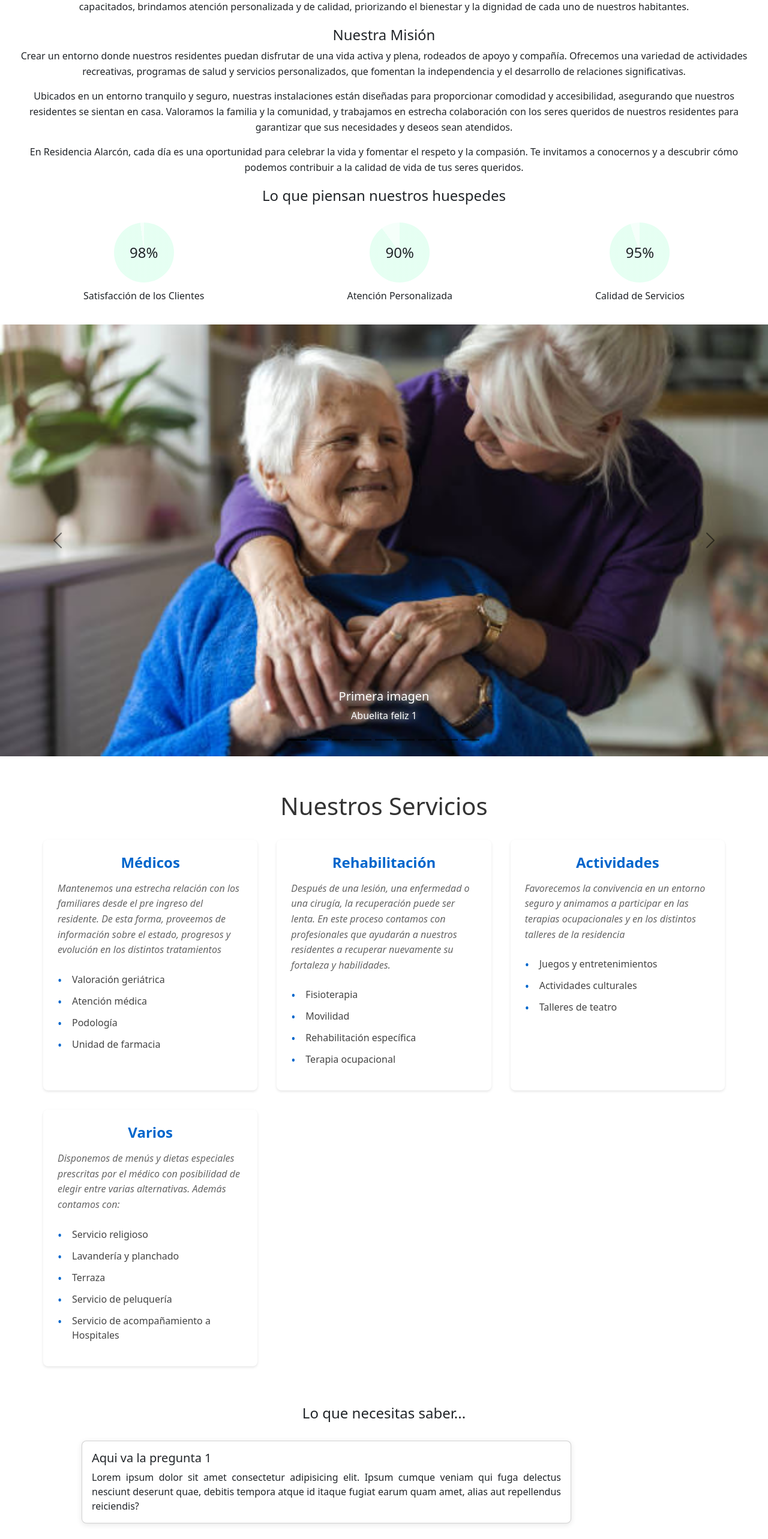
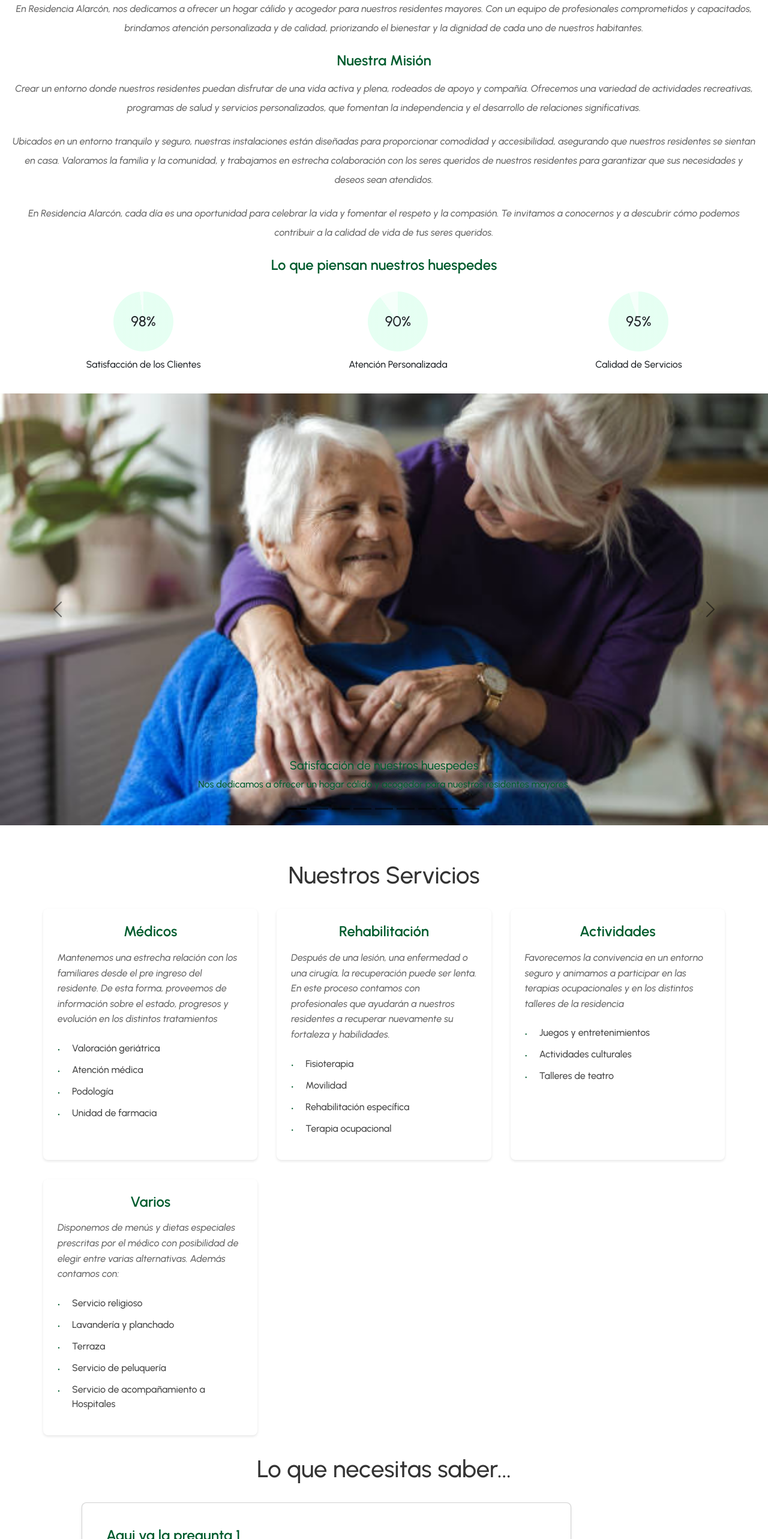
Before and after one commit to steph-d989/residencia_alarcon, a React (Vite) app in the folder client/: page / in a window 1280 px wide. Shown: the part 220-2786 px from the top of the page at 60% size. Built offline with nearby package versions, Linux system fonts and the light colour scheme.

Commit message:
color uniformizado

```diff
--- a/client/index.html
+++ b/client/index.html
@@ -13,6 +13,10 @@
     integrity="sha384-YvpcrYf0tY3lHB60NNkmXc5s9fDVZLESaAA55NDzOxhy9GkcIdslK1eN7N6jIeHz"
     crossorigin="anonymous"></script>
   <title>Residencia Alarcón</title>
+  <link rel="preconnect" href="https://fonts.googleapis.com">
+  <link rel="preconnect" href="https://fonts.gstatic.com" crossorigin>
+  <link href="https://fonts.googleapis.com/css2?family=Indie+Flower&family=Quicksand:wght@300..700&family=Urbanist:ital,wght@0,100..900;1,100..900&display=swap" rel="stylesheet">
+
 </head>
 
 <body>
--- a/client/src/components/Main/Gallery/Gallery.jsx
+++ b/client/src/components/Main/Gallery/Gallery.jsx
@@ -15,29 +15,29 @@ const Gallery = () => {
     {
       src: image1,
       alt: "Primera imagen",
-      label: "Primera imagen",
-      description: "Abuelita feliz 1",
+      label: "Satisfacción de nuestros huespedes",
+      description: "Nos dedicamos a ofrecer un hogar cálido y acogedor para nuestros residentes mayores.",
       interval: 100,
     },
     {
       src: image2,
       alt: "Segunda imagen",
-      label: "Segunda imagen",
-      description: "Abuelita feliz 2",
+      label: "Nuestra residencia",
+      description: "Con la ubicación precisa para poder proporcionar comodidad y accesibilidad",
       interval: 100,
     },
     {
       src: image3,
       alt: "Tercera imagen",
-      label: "Tercera imagen",
-      description: "Abuelita feliz 3",
+      label: "Nuestra residencia",
+      description: "Con la ubicación precisa para poder proporcionar comodidad y accesibilidad",
       interval: 100,
     },
     {
       src: image4,
       alt: "Cuarta imagen",
-      label: "Cuarta imagen",
-      description: "Abuelita feliz 4",
+      label: "Areas comunes",
+      description: "Ideales para pasar momentos de relax",
       interval: 100,
     },
     {
--- a/client/src/styles/components/_CardFAQ.scss
+++ b/client/src/styles/components/_CardFAQ.scss
@@ -5,13 +5,30 @@
   gap: 1rem;
 
   .card {
-    width: 90%;
-    margin: 0 auto;
-    box-shadow: 0 2px 10px rgba(0, 0, 0, 0.1);
+    background-color: #fff;
     border-radius: 8px;
+    padding: 1.5rem;
+    box-shadow: 0 2px 4px rgba(0, 0, 0, 0.1);
+    transition: transform 0.3s ease;
 
+    &:hover {
+      transform: translateY(-5px);
+    }
     .card-body {
-      text-align: justify; // Justifica el texto
+      text-align: justify;
+      color: #666;
+      font-style: italic;
+      margin-bottom: 1.5rem;
+      line-height: 1.6;
+
+    };
+
+    .card-title {
+      color:  darken($mint-cream, 80%);
+      font-style: normal;
+      font-size: 1.5rem;
+      margin-bottom: 1rem;
+      font-weight: 600;
     }
   }
 }
--- a/client/src/styles/components/_FAQ.scss
+++ b/client/src/styles/components/_FAQ.scss
@@ -18,7 +18,10 @@
 
 // Espaciado para el título
 h4 {
-  margin: 2rem 0;
+  text-align: center;
+  font-size: 2.5rem;
+  margin-bottom: 2rem;
+  color: #333;
 }
 
 // Media query para pantallas grandes
--- a/client/src/styles/components/_Gallery.scss
+++ b/client/src/styles/components/_Gallery.scss
@@ -1,7 +1,9 @@
+@import "../utils/variables.scss";
+
 .carousel-caption h5,
 .carousel-caption p {
-  text-shadow: 0 0 10px rgba(255, 255, 255, 0.8), 0 0 20px rgba(255, 255, 255, 0.6);
-  color: white;
+  text-shadow: 0 0 10px rgba(255, 255, 255, 0.9), 0 0 20px rgba(255, 255, 255, 0.9);
+  color: darken($mint-cream, 80%);
 }
 
 .carousel,
--- a/client/src/styles/components/_Home.scss
+++ b/client/src/styles/components/_Home.scss
@@ -8,18 +8,25 @@
       margin-bottom: 30px;
 
       h1 {
-        font-size: 2em;
+        text-align: center;
+        font-size: 2.5rem;
+        margin-bottom: 2rem;
+        color: #333;
       }
 
       h2 {
-        font-size: 1.5em;
-        margin-top: 20px;
+        color:  darken($mint-cream, 80%);
+        font-size: 1.5rem;
+        margin-bottom: 1rem;
+        font-weight: 600;
+
       }
 
       p {
-        font-size: 1em;
-        line-height: 1.6;
-      }
+        color: #666;
+        font-style: italic;
+        margin-bottom: 1.5rem;
+        line-height: 2rem;      }
     }
 
     .indicators {
--- a/client/src/styles/components/_Services.scss
+++ b/client/src/styles/components/_Services.scss
@@ -29,7 +29,7 @@
     }
 
     .service-title {
-      color: #0066cc;
+      color:  darken($mint-cream, 80%);
       font-size: 1.5rem;
       margin-bottom: 1rem;
       font-weight: 600;
@@ -54,7 +54,7 @@
 
         &:before {
           content: "•";
-          color: #0066cc;
+          color: darken($mint-cream, 80%);
           position: absolute;
           left: 0;
           font-size: 1.2rem;
--- a/client/src/styles/views/_App.scss
+++ b/client/src/styles/views/_App.scss
@@ -3,6 +3,11 @@
 * {
     padding: 0;
     margin: 0;
+    font-family: "Urbanist", sans-serif;
+    font-optical-sizing: auto;
+    font-weight: 450;
+    font-style: normal;
+
 }
 
 // body {
```
